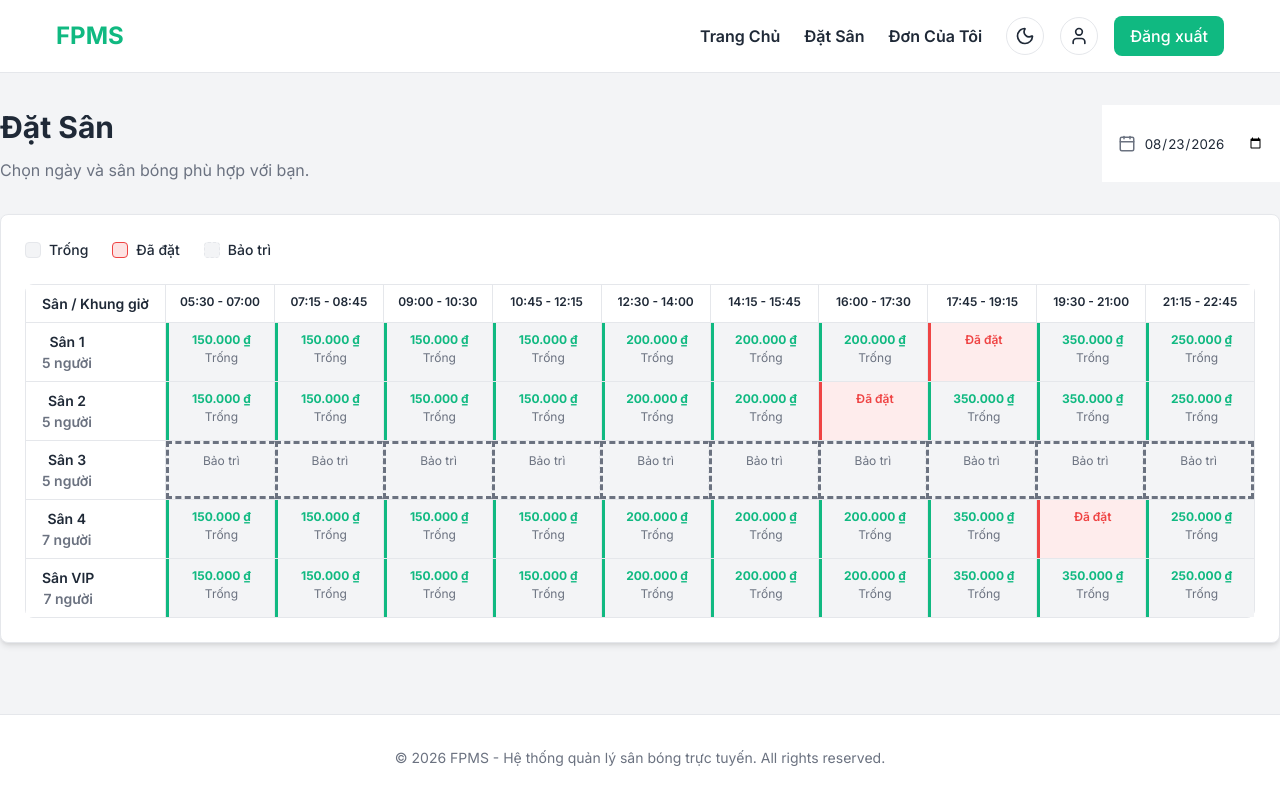
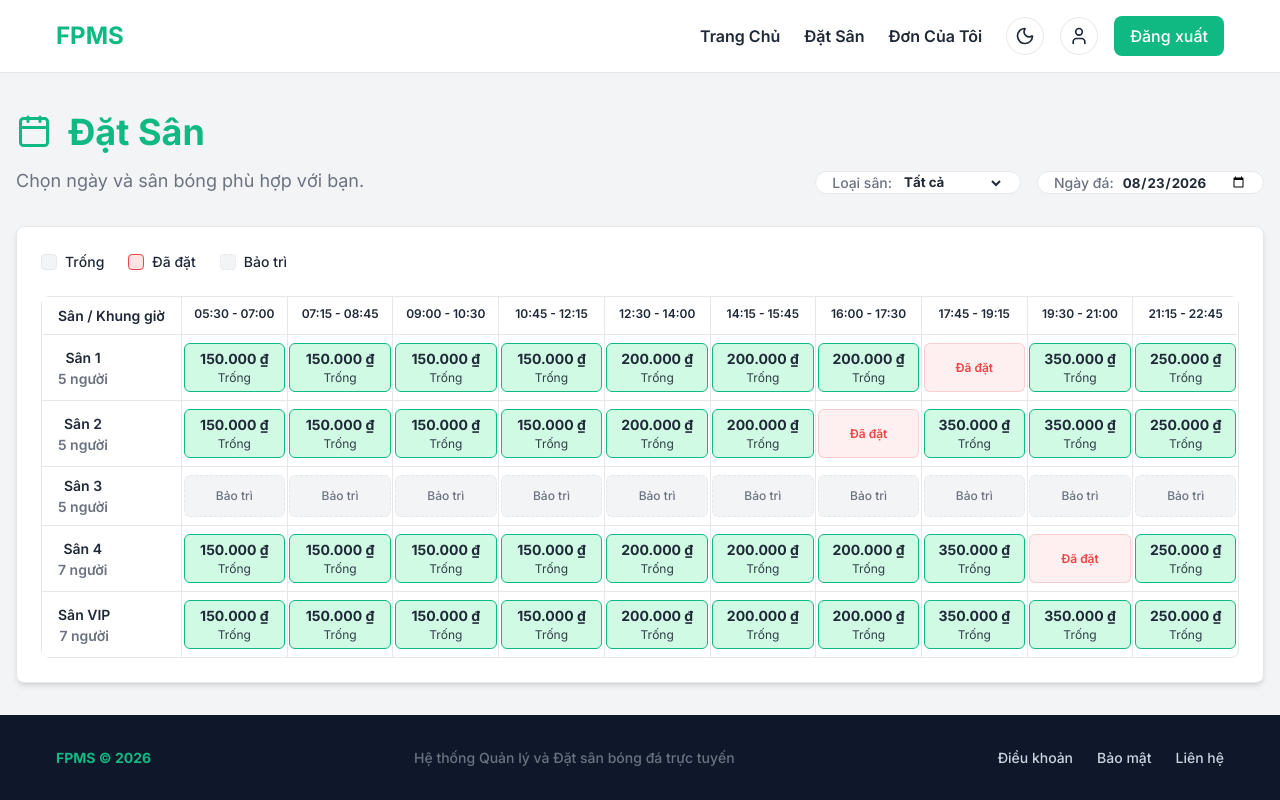
Before and after one commit to ngkhson/FPMS_Design, a React (Vite) app in the folder frontend/: page /book-pitch in a window 1280 px wide. Built offline with nearby package versions, Linux system fonts and the light colour scheme.

Commit message:
fix home page

```diff
--- a/frontend/src/index.css
+++ b/frontend/src/index.css
@@ -97,6 +97,8 @@ button {
 
 .flex { display: flex; }
 .items-center { align-items: center; }
+.items-start { align-items: flex-start; }
+.items-end { align-items: flex-end; }
 .justify-between { justify-content: space-between; }
 .justify-center { justify-content: center; }
 .gap-2 { gap: 0.5rem; }
@@ -251,11 +253,33 @@ button {
   z-index: 50;
 }
 
-.footer {
+.modern-footer {
   background-color: var(--color-bg-surface);
   border-top: 1px solid var(--color-border);
   padding: 2rem 0;
-  text-align: center;
+}
+
+.modern-footer .container {
+  display: flex;
+  flex-direction: column;
+  align-items: center;
+  gap: 1rem;
+}
+
+@media (min-width: 768px) {
+  .modern-footer .container {
+    flex-direction: row;
+    justify-content: space-between;
+  }
+}
+
+.modern-footer a {
+  color: var(--color-text-muted);
+  transition: color var(--transition-fast);
+}
+
+.modern-footer a:hover {
+  color: var(--color-primary);
 }
 
 /* Animations */
--- a/frontend/src/layouts/CustomerLayout.tsx
+++ b/frontend/src/layouts/CustomerLayout.tsx
@@ -61,9 +61,19 @@ const CustomerLayout: React.FC = () => {
         </div>
       </main>
 
-      <footer className="footer">
-        <div className="container text-muted text-sm">
-          &copy; {new Date().getFullYear()} FPMS - Hệ thống quản lý sân bóng trực tuyến. All rights reserved.
+      <footer className="modern-footer">
+        <div className="container text-sm text-muted">
+          <div className="flex items-center gap-2 font-bold" style={{ color: 'var(--color-primary)' }}>
+            FPMS © {new Date().getFullYear()}
+          </div>
+          <div className="text-center md:text-left font-medium">
+            Hệ thống Quản lý và Đặt sân bóng đá trực tuyến
+          </div>
+          <div className="flex items-center gap-6 font-medium">
+            <Link to="/terms">Điều khoản</Link>
+            <Link to="/privacy">Bảo mật</Link>
+            <Link to="/contact">Liên hệ</Link>
+          </div>
         </div>
       </footer>
     </div>
--- a/frontend/src/pages/BookPitch.tsx
+++ b/frontend/src/pages/BookPitch.tsx
@@ -1,12 +1,17 @@
 import React, { useState } from 'react';
 import { Calendar } from 'lucide-react';
 import { mockPitches, mockTimeSlots, mockBookings } from '../mocks/mockData';
-import { useNavigate } from 'react-router-dom';
+import { useNavigate, useSearchParams } from 'react-router-dom';
 
 const BookPitch: React.FC = () => {
   const navigate = useNavigate();
+  const [searchParams, setSearchParams] = useSearchParams();
+
   const [selectedDate, setSelectedDate] = useState<string>(
-    new Date().toISOString().split('T')[0]
+    searchParams.get('date') || new Date().toISOString().split('T')[0]
+  );
+  const [selectedPitchType, setSelectedPitchType] = useState<string>(
+    searchParams.get('type') || 'all'
   );
 
   const formatPrice = (price: number) => {
@@ -26,22 +31,67 @@ const BookPitch: React.FC = () => {
   };
 
   return (
-    <div className="animate-fade-in">
-      <div className="flex justify-between items-end mb-8">
+    <div className="animate-fade-in pt-8 px-4 md:px-8 mx-auto" style={{ maxWidth: '1600px' }}>
       <div>
-          <h1 className="text-3xl font-bold mb-2">Đặt Sân</h1>
-          <p className="text-muted">Chọn ngày và sân bóng phù hợp với bạn.</p>
+        <div className="flex flex-wrap justify-between items-end mb-8 gap-4">
+          <div>
+            <h1 className="text-4xl font-bold mb-2 flex items-center gap-4" style={{ color: 'var(--color-primary)' }}>
+              <Calendar size={36} />
+              <span>Đặt Sân</span>
+            </h1>
+            <p className="text-muted text-lg">Chọn ngày và sân bóng phù hợp với bạn.</p>
           </div>
 
+          {/* Filters */}
+          <div className="flex flex-wrap gap-4">
+            {/* Pitch Type Filter */}
+            <label
+              className="flex items-center gap-2 px-4 py-2 shadow-sm transition-all"
+              style={{ backgroundColor: 'white', borderRadius: '999px', border: '1px solid var(--color-border)', cursor: 'pointer' }}
+            >
+              <span className="text-muted text-sm font-medium">Loại sân:</span>
+              <select
+                value={selectedPitchType}
+                onChange={(e) => {
+                  setSelectedPitchType(e.target.value);
+                  setSearchParams({ type: e.target.value, date: selectedDate }, { replace: true });
+                }}
+                style={{ background: 'transparent', border: 'none', outline: 'none', color: 'var(--color-text-base)', fontFamily: 'inherit', fontWeight: 'bold', cursor: 'pointer', paddingRight: '0.5rem' }}
+              >
+                <option value="all">Tất cả</option>
+                <option value="5">Sân 5 người</option>
+                <option value="7">Sân 7 người</option>
+              </select>
+            </label>
+
             {/* Date Filter */}
-        <div className="flex items-center gap-2 px-4 py-2 bg-surface border border-border rounded-md shadow-sm" style={{ backgroundColor: 'var(--color-bg-surface)' }}>
-          <Calendar size={18} className="text-muted" />
+            <div
+              className="flex items-center gap-2 px-4 py-2 shadow-sm transition-all"
+              style={{ backgroundColor: 'white', borderRadius: '999px', border: '1px solid var(--color-border)', cursor: 'pointer' }}
+              onClick={() => {
+                const input = document.getElementById('date-picker-input') as HTMLInputElement;
+                if (input && 'showPicker' in HTMLInputElement.prototype) {
+                  try { input.showPicker(); } catch (e) {}
+                }
+              }}
+            >
+              <span className="text-muted text-sm font-medium">Ngày đá:</span>
               <input
+                id="date-picker-input"
                 type="date"
                 value={selectedDate}
-            onChange={(e) => setSelectedDate(e.target.value)}
-            style={{ background: 'transparent', border: 'none', outline: 'none', color: 'var(--color-text-base)', fontFamily: 'inherit' }}
+                onChange={(e) => {
+                  setSelectedDate(e.target.value);
+                  setSearchParams({ type: selectedPitchType, date: e.target.value }, { replace: true });
+                }}
+                style={{ background: 'transparent', border: 'none', outline: 'none', color: 'var(--color-text-base)', fontFamily: 'inherit', fontWeight: 'bold', cursor: 'pointer' }}
+                onClick={(e) => {
+                  if ('showPicker' in HTMLInputElement.prototype) {
+                    try { (e.target as HTMLInputElement).showPicker(); } catch (err) {}
+                  }
+                }}
               />
+            </div>
           </div>
         </div>
 
@@ -73,7 +123,7 @@ const BookPitch: React.FC = () => {
             ))}
           </div>
 
-          {mockPitches.map(pitch => (
+          {mockPitches.filter(p => selectedPitchType === 'all' || p.type.toString() === selectedPitchType).map(pitch => (
             <div key={pitch.id} className="matrix-row">
               <div className="matrix-cell matrix-pitch-name">
                 <div>
@@ -86,17 +136,19 @@ const BookPitch: React.FC = () => {
                 const status = getSlotStatus(pitch.id, slot.id);
 
                 if (status === 'maintenance') {
-                  return <div key={slot.id} className="matrix-cell matrix-slot maintenance" style={{ borderStyle: 'dashed' }}>Bảo trì</div>;
+                  return (
+                    <div key={slot.id} className="matrix-cell p-1">
+                      <div className="flex flex-col items-center justify-center font-medium" style={{ height: '100%', borderRadius: '6px', backgroundColor: 'var(--color-bg-base)', border: '1px dashed var(--color-border)', color: 'var(--color-text-muted)', cursor: 'not-allowed', padding: '0.25rem' }}>
+                        Bảo trì
+                      </div>
+                    </div>
+                  );
                 }
 
                 if (status === 'booked') {
                   return (
-                    <div
-                      key={slot.id}
-                      className="matrix-cell matrix-slot"
-                      style={{ backgroundColor: 'rgba(239, 68, 68, 0.1)', color: 'var(--color-danger)', borderLeft: '3px solid var(--color-danger)', cursor: 'not-allowed' }}
-                    >
-                      <div className="flex flex-col items-center justify-center h-full font-semibold">
+                    <div key={slot.id} className="matrix-cell p-1">
+                      <div className="flex flex-col items-center justify-center font-semibold" style={{ height: '100%', borderRadius: '6px', backgroundColor: 'rgba(239, 68, 68, 0.08)', border: '1px solid rgba(239, 68, 68, 0.2)', color: 'var(--color-danger)', cursor: 'not-allowed', padding: '0.25rem' }}>
                         Đã đặt
                       </div>
                     </div>
@@ -105,16 +157,17 @@ const BookPitch: React.FC = () => {
 
                 // Available
                 return (
+                  <div key={slot.id} className="matrix-cell p-1">
                     <div
-                    key={slot.id}
-                    className="matrix-cell matrix-slot"
+                      className="flex flex-col items-center justify-center transition-all matrix-slot-inner"
                       onClick={() => navigate(`/checkout/${slot.id}/${pitch.id}`)}
-                    style={{ backgroundColor: 'var(--color-bg-base)', borderLeft: '3px solid var(--color-primary)' }}
+                      style={{ height: '100%', borderRadius: '6px', backgroundColor: 'var(--color-primary-light)', border: '1px solid var(--color-primary)', cursor: 'pointer', padding: '0.25rem' }}
                       title="Nhấn để đặt sân"
+                      onMouseEnter={(e) => { e.currentTarget.style.backgroundColor = 'var(--color-primary)'; e.currentTarget.style.color = 'white'; }}
+                      onMouseLeave={(e) => { e.currentTarget.style.backgroundColor = 'var(--color-primary-light)'; e.currentTarget.style.color = 'inherit'; }}
                     >
-                    <div className="flex flex-col items-center justify-center h-full">
-                      <span className="font-bold" style={{ color: 'var(--color-primary)' }}>{formatPrice(slot.basePrice)}</span>
-                      <span className="text-xs text-muted mt-1">Trống</span>
+                      <span className="font-bold text-sm">{formatPrice(slot.basePrice)}</span>
+                      <span className="text-xs mt-1 opacity-90">Trống</span>
                     </div>
                   </div>
                 );
@@ -124,6 +177,7 @@ const BookPitch: React.FC = () => {
         </div>
       </div>
       </div>
+    </div>
   );
 };
 
--- a/frontend/src/pages/Home.tsx
+++ b/frontend/src/pages/Home.tsx
@@ -1,14 +1,20 @@
-import React from 'react';
+import React, { useState } from 'react';
 import { Calendar, CreditCard, Ticket, Search, Star } from 'lucide-react';
 import { useNavigate } from 'react-router-dom';
 
 const Home: React.FC = () => {
   const navigate = useNavigate();
+  const [pitchType, setPitchType] = useState('all');
+  const [date, setDate] = useState(new Date().toISOString().split('T')[0]);
+
+  const handleSearch = () => {
+    navigate(`/book-pitch?type=${pitchType}&date=${date}`);
+  };
 
   return (
-    <div className="animate-fade-in">
+    <div className="animate-fade-in" style={{ marginTop: '-2rem' }}>
       {/* 1. Hero Section */}
-      <section className="hero-section" style={{ minHeight: '65vh', display: 'flex', flexDirection: 'column', alignItems: 'center', justifyContent: 'center', marginBottom: '4rem', background: 'linear-gradient(135deg, rgba(16,185,129,0.9) 0%, rgba(5,150,105,0.95) 100%), url("https://images.unsplash.com/photo-1518605368461-1ee7e53f0b2f?q=80&w=2070&auto=format&fit=crop") center/cover no-repeat' }}>
+      <section className="hero-section" style={{ minHeight: '65vh', display: 'flex', flexDirection: 'column', alignItems: 'center', justifyContent: 'center', marginBottom: '4rem', background: 'linear-gradient(135deg, rgba(5,150,105,0.9) 0%, rgba(16,185,129,0.85) 50%, rgba(6,182,212,0.9) 100%), url("https://images.unsplash.com/photo-1518605368461-1ee7e53f0b2f?q=80&w=2070&auto=format&fit=crop") center/cover no-repeat' }}>
         <div className="container">
           <div className="inline-block mb-6 px-4 py-1.5 rounded-full" style={{ backgroundColor: 'rgba(255, 255, 255, 0.15)', border: '1px solid rgba(255, 255, 255, 0.2)', fontSize: '0.875rem' }}>
             ⚡ Đặt sân — Thanh toán — Nhận vé QR chỉ trong 2 phút
@@ -22,13 +28,66 @@ const Home: React.FC = () => {
             Tìm sân trống, chọn giờ, thanh toán tiền cọc online và nhận vé QR điện tử ngay tức thì.
           </p>
 
-          <button
-            className="btn btn-primary shadow-lg hover:shadow-xl transition-shadow text-lg px-8 py-4 rounded-full"
-            style={{ backgroundColor: 'white', color: 'var(--color-primary-hover)', border: 'none' }}
-            onClick={() => navigate('/book-pitch')}
+          <div
+            className="flex flex-col md:flex-row items-center justify-between p-2 shadow-2xl mx-auto transition-all"
+            style={{ backgroundColor: 'white', borderRadius: '999px', maxWidth: '850px', color: 'var(--color-text-base)', gap: '0' }}
           >
-            <Search size={20} className="mr-2" /> Đặt sân ngay
-          </button>
+            {/* Pitch Type */}
+            <div
+              className="flex-1 flex flex-row justify-center items-center gap-2 px-6 py-3 transition-all"
+              style={{ borderRight: '1px solid var(--color-border)', borderRadius: '999px', cursor: 'pointer', minWidth: '280px' }}
+              onMouseEnter={(e) => e.currentTarget.style.backgroundColor = 'var(--color-bg-base)'}
+              onMouseLeave={(e) => e.currentTarget.style.backgroundColor = 'transparent'}
+            >
+              <label className="text-sm font-medium text-muted whitespace-nowrap" style={{ cursor: 'pointer' }}>Loại sân:</label>
+              <select
+                value={pitchType}
+                onChange={e => setPitchType(e.target.value)}
+                style={{ background: 'transparent', border: 'none', outline: 'none', color: 'var(--color-text-base)', fontFamily: 'inherit', fontSize: '1rem', fontWeight: 'bold', cursor: 'pointer', appearance: 'none', textAlign: 'center', textAlignLast: 'center' }}
+              >
+                <option value="all">Tìm tất cả các sân</option>
+                <option value="5">Sân 5 người</option>
+                <option value="7">Sân 7 người</option>
+              </select>
+            </div>
+
+            {/* Date */}
+            <div
+              className="flex-1 flex flex-row justify-center items-center gap-2 px-6 py-3 transition-all"
+              style={{ cursor: 'pointer', borderRadius: '999px', minWidth: '260px' }}
+              onMouseEnter={(e) => e.currentTarget.style.backgroundColor = 'var(--color-bg-base)'}
+              onMouseLeave={(e) => e.currentTarget.style.backgroundColor = 'transparent'}
+              onClick={() => {
+                const input = document.getElementById('home-date-picker') as HTMLInputElement;
+                if (input && 'showPicker' in HTMLInputElement.prototype) {
+                  try { input.showPicker(); } catch (e) {}
+                }
+              }}
+            >
+              <label className="text-sm font-medium text-muted whitespace-nowrap" style={{ cursor: 'pointer' }}>Ngày đá:</label>
+              <input
+                id="home-date-picker"
+                type="date"
+                value={date}
+                onChange={e => setDate(e.target.value)}
+                style={{ background: 'transparent', border: 'none', outline: 'none', color: 'var(--color-text-base)', fontFamily: 'inherit', fontSize: '1rem', fontWeight: 'bold', cursor: 'pointer', textAlign: 'center' }}
+                onClick={(e) => {
+                  if ('showPicker' in HTMLInputElement.prototype) {
+                    try { (e.target as HTMLInputElement).showPicker(); } catch (err) {}
+                  }
+                }}
+              />
+            </div>
+
+            {/* Submit Button */}
+            <button
+              className="btn btn-primary flex items-center justify-center transition-all ml-2"
+              style={{ borderRadius: '999px', padding: '1rem 2.5rem', fontSize: '1.1rem', border: 'none', flexShrink: 0, boxShadow: '0 4px 14px 0 rgba(16,185,129,0.39)' }}
+              onClick={handleSearch}
+            >
+              <Search size={20} className="mr-2" /> Đặt sân
+            </button>
+          </div>
         </div>
       </section>
 
```
Lines whose indentation alone changed are shown as unchanged.
